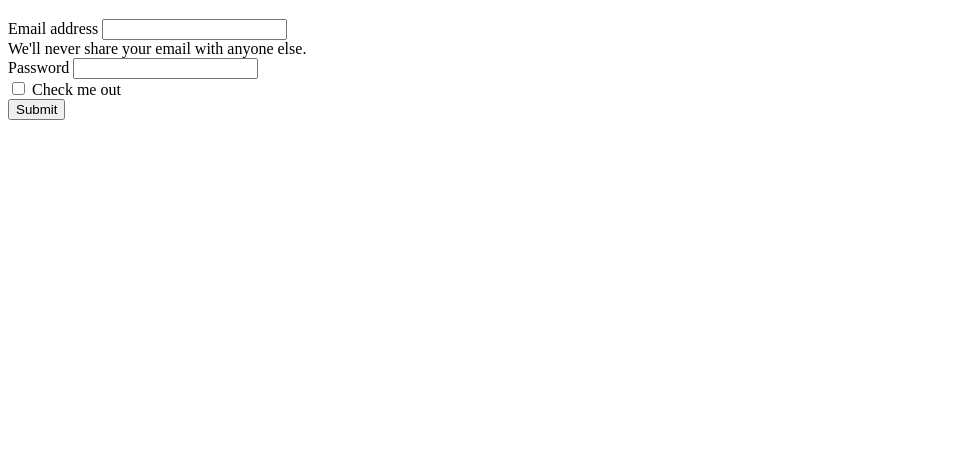
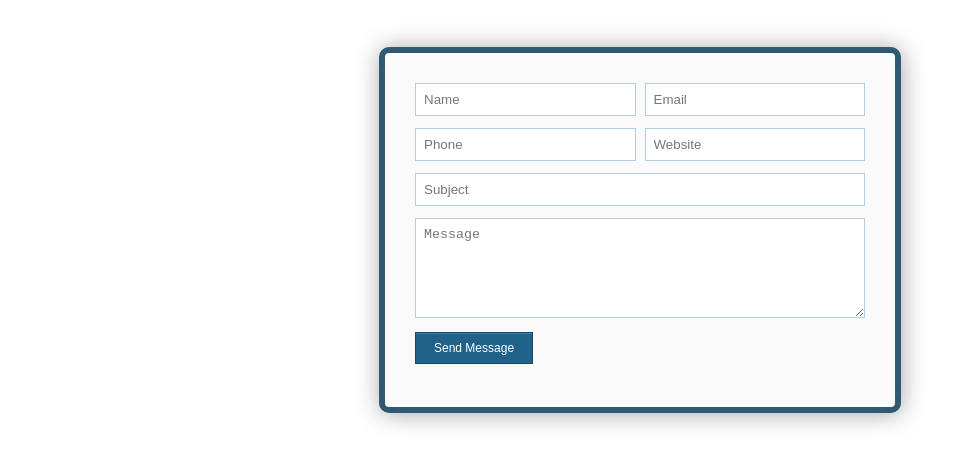
Before and after one commit to Ramteja0035/Shoppy, a website: page register.html in a window 1280 px wide. Shown: the part 61-526 px from the top of the page, without its empty margins (0-970 px from the left). Drawn offline with Linux system fonts and the light colour scheme.

Commit message:
Update register.html

```diff
--- a/register.html
+++ b/register.html
@@ -1,24 +1,102 @@
 <!DOCTYPE html>
 <html>
     <head>
+        <style>
+    .form-style-9{
+	max-width: 450px;
+	background: #FAFAFA;
+	padding: 30px;
+	margin: 50px auto;
+	box-shadow: 1px 1px 25px rgba(0, 0, 0, 0.35);
+	border-radius: 10px;
+	border: 6px solid #305A72;
+}
+.form-style-9 ul{
+	padding:0;
+	margin:0;
+	list-style:none;
+}
+.form-style-9 ul li{
+	display: block;
+	margin-bottom: 10px;
+	min-height: 35px;
+}
+.form-style-9 ul li  .field-style{
+	box-sizing: border-box;
+	-webkit-box-sizing: border-box;
+	-moz-box-sizing: border-box;
+	padding: 8px;
+	outline: none;
+	border: 1px solid #B0CFE0;
+	-webkit-transition: all 0.30s ease-in-out;
+	-moz-transition: all 0.30s ease-in-out;
+	-ms-transition: all 0.30s ease-in-out;
+	-o-transition: all 0.30s ease-in-out;
+
+}.form-style-9 ul li  .field-style:focus{
+	box-shadow: 0 0 5px #B0CFE0;
+	border:1px solid #B0CFE0;
+}
+.form-style-9 ul li .field-split{
+	width: 49%;
+}
+.form-style-9 ul li .field-full{
+	width: 100%;
+}
+.form-style-9 ul li input.align-left{
+	float:left;
+}
+.form-style-9 ul li input.align-right{
+	float:right;
+}
+.form-style-9 ul li textarea{
+	width: 100%;
+	height: 100px;
+}
+.form-style-9 ul li input[type="button"],
+.form-style-9 ul li input[type="submit"] {
+	-moz-box-shadow: inset 0px 1px 0px 0px #3985B1;
+	-webkit-box-shadow: inset 0px 1px 0px 0px #3985B1;
+	box-shadow: inset 0px 1px 0px 0px #3985B1;
+	background-color: #216288;
+	border: 1px solid #17445E;
+	display: inline-block;
+	cursor: pointer;
+	color: #FFFFFF;
+	padding: 8px 18px;
+	text-decoration: none;
+	font: 12px Arial, Helvetica, sans-serif;
+}
+.form-style-9 ul li input[type="button"]:hover,
+.form-style-9 ul li input[type="submit"]:hover {
+	background: linear-gradient(to bottom, #2D77A2 5%, #337DA8 100%);
+	background-color: #28739E;
+}
+</style>
     </head>
     <body>
         <h1>Register Page</h1>
-            <form>
-              <div class="mb-3">
-                <label for="exampleInputEmail1" class="form-label">Email address</label>
-                <input type="email" class="form-control" id="exampleInputEmail1" aria-describedby="emailHelp">
-                <div id="emailHelp" class="form-text">We'll never share your email with anyone else.</div>
-              </div>
-              <div class="mb-3">
-                <label for="exampleInputPassword1" class="form-label">Password</label>
-                <input type="password" class="form-control" id="exampleInputPassword1">
-              </div>
-              <div class="mb-3 form-check">
-                <input type="checkbox" class="form-check-input" id="exampleCheck1">
-                <label class="form-check-label" for="exampleCheck1">Check me out</label>
-              </div>
-              <button type="submit" class="btn btn-primary">Submit</button>
-            </form>
+        <form class="form-style-9">
+<ul>
+<li>
+    <input type="text" name="field1" class="field-style field-split align-left" placeholder="Name" />
+    <input type="email" name="field2" class="field-style field-split align-right" placeholder="Email" />
+
+</li>
+<li>
+    <input type="text" name="field3" class="field-style field-split align-left" placeholder="Phone" />
+    <input type="url" name="field4" class="field-style field-split align-right" placeholder="Website" />
+</li>
+<li>
+<input type="text" name="field3" class="field-style field-full align-none" placeholder="Subject" />
+</li>
+<li>
+<textarea name="field5" class="field-style" placeholder="Message"></textarea>
+</li>
+<li>
+<input type="submit" value="Send Message" />
+</li>
+</ul>
+</form>
     </body>
 </html>
```
